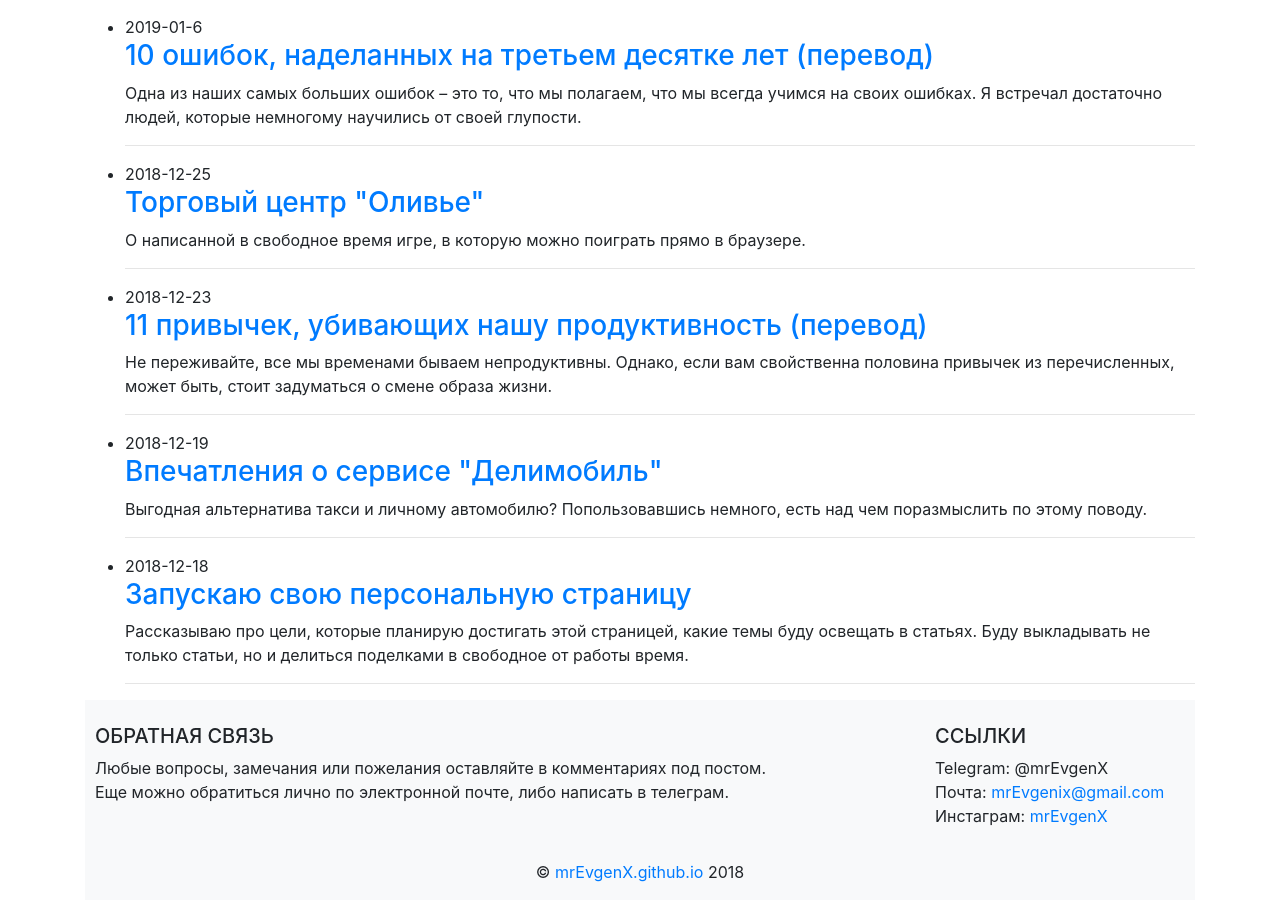
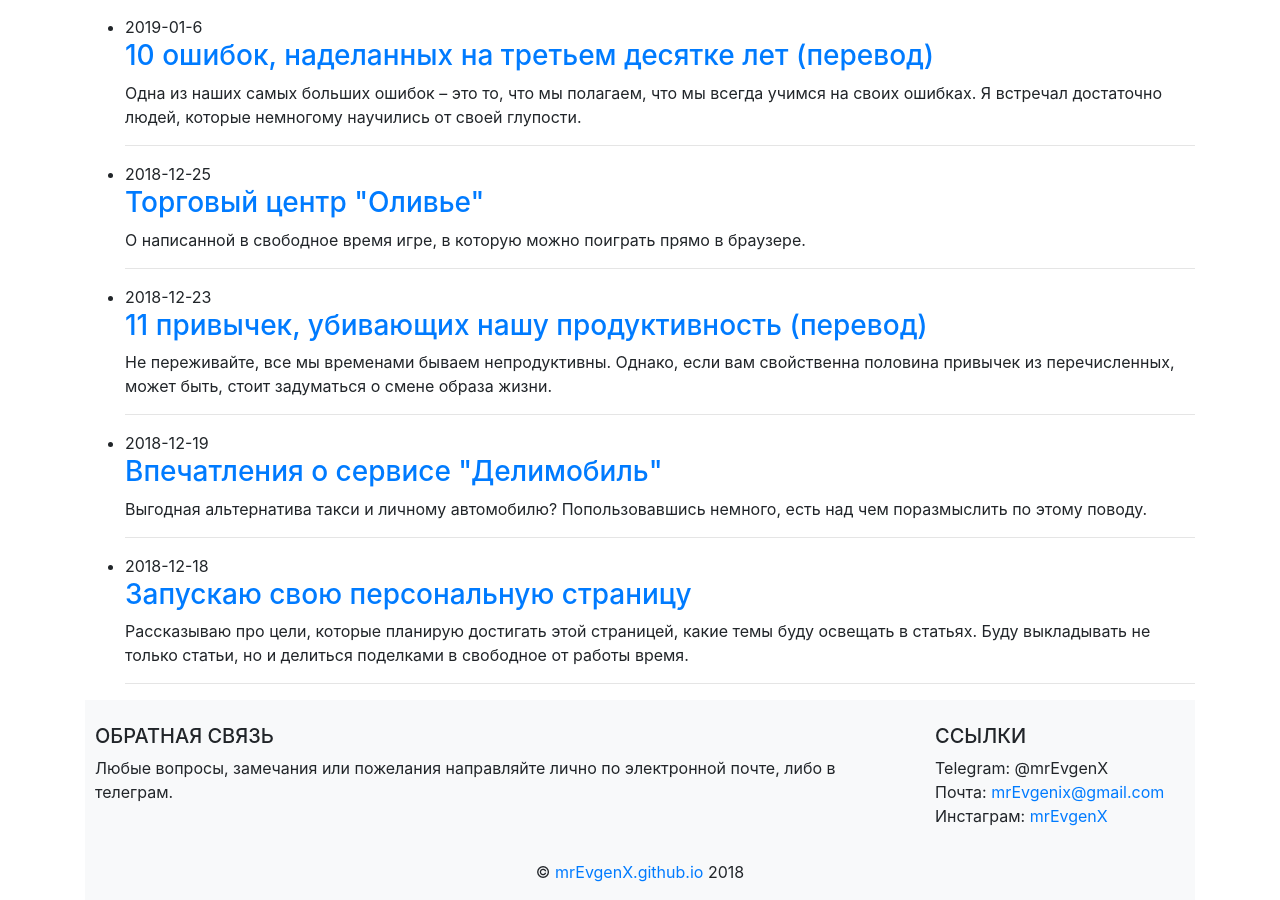
Before and after one commit to mrEvgenX/mrevgenx.github.io, a Jekyll site: the page built from index.md, in a window 1280 px wide and 900 px high, scrolled down 666 px. Built offline with Jekyll 4.4.1, drawn with Linux system fonts in a browser that asks for light colours; nearby versions of some CDN libraries.

Commit message:
Убрать возможность комментирования

```diff
--- a/_includes/footer.html
+++ b/_includes/footer.html
@@ -3,8 +3,7 @@
     <div class="row">
       <div class="col-md-9">
         <h5 class="text-uppercase">Обратная связь</h5>
-        <p>Любые вопросы, замечания или пожелания оставляйте в комментариях под постом.<br>
-          Еще можно обратиться лично по электронной почте, либо написать в телеграм.</p>
+        <p>Любые вопросы, замечания или пожелания направляйте лично по электронной почте, либо в телеграм.</p>
       </div>
       <div class="col-md-3">
         <h5 class="text-uppercase">Ссылки</h5>
```
